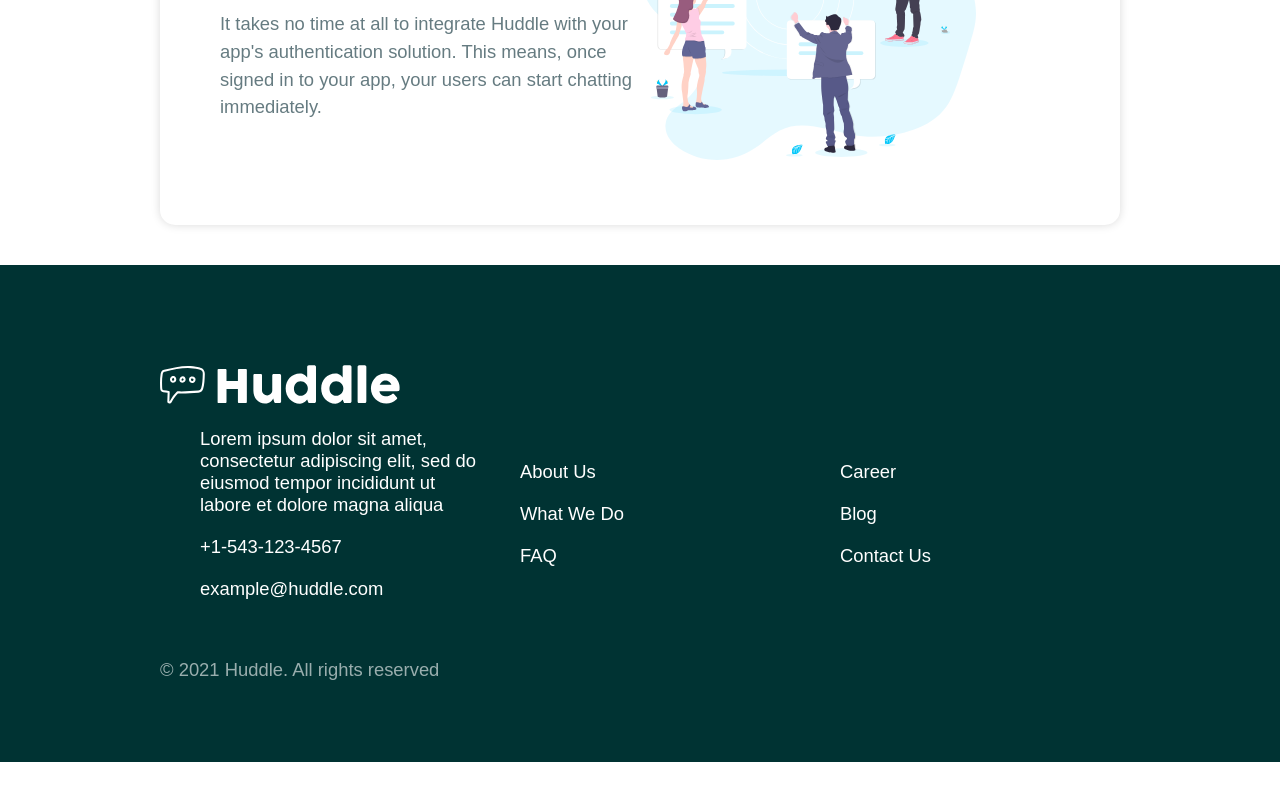
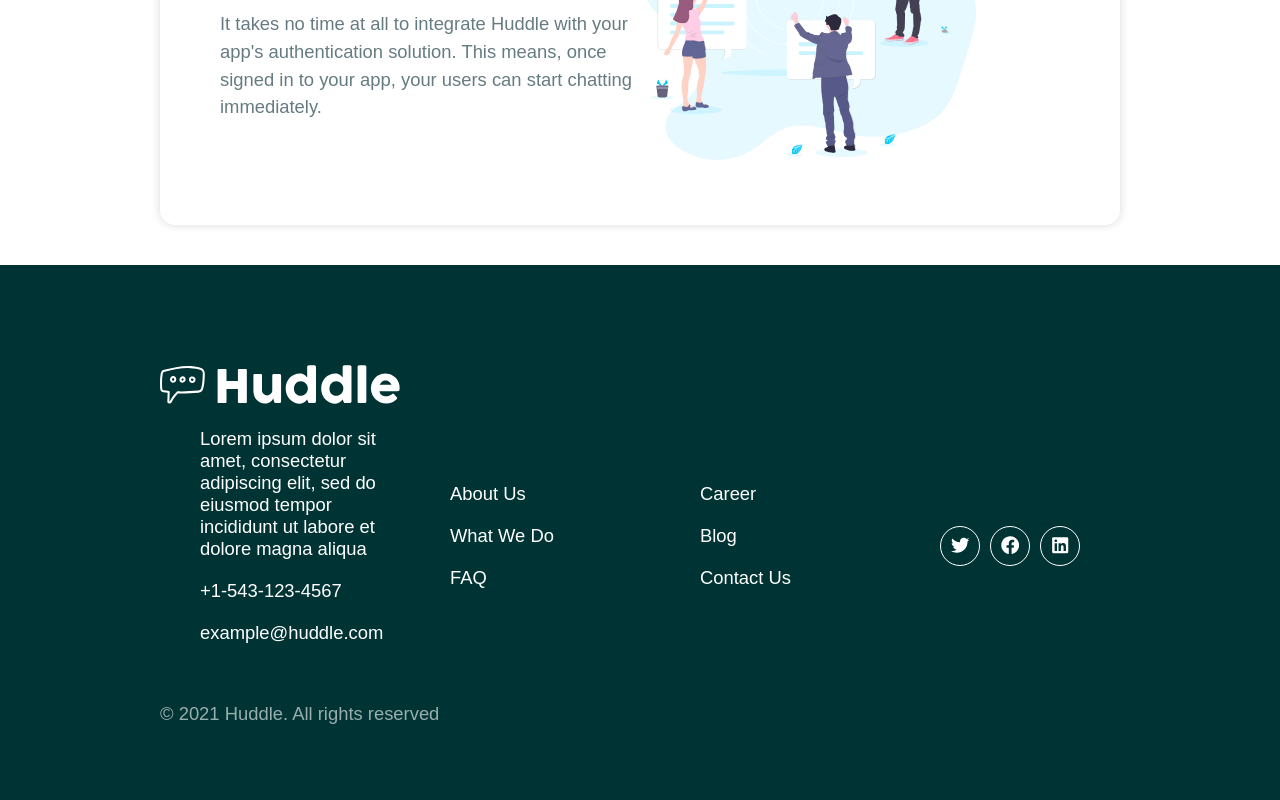
Before and after one commit to JigneshWorld/react-styled-components-example, a React (Create React App) app: page / in a window 1280 px wide. Shown: the part 1488-2288 px from the top of the page. Before the commit the page ends 2250 px from the top, so only its background shows below. Built offline with nearby package versions, Linux system fonts and the light colour scheme.

Commit message:
feat: social icons and styled social icons

```diff
--- a/package.json
+++ b/package.json
@@ -8,6 +8,7 @@
     "@testing-library/user-event": "^13.5.0",
     "react": "^17.0.2",
     "react-dom": "^17.0.2",
+    "react-icons": "^4.3.1",
     "react-scripts": "5.0.0",
     "styled-components": "^5.3.3",
     "web-vitals": "^2.1.4"
--- a/src/components/Footer.js
+++ b/src/components/Footer.js
@@ -1,7 +1,7 @@
 import { Container } from "./styles/Container.styled";
 import { Flex } from './styles/Flex.styled'
 import { StyledFooter } from './styles/Footer.styled'
-
+import SocialIcons from "./SocialIcons";
 
 function Footer() {
     return (
@@ -29,7 +29,7 @@ function Footer() {
                         <li>Blog</li>
                         <li>Contact Us</li>
                     </ul>
-                    {/* <SocialIcons /> */}
+                    <SocialIcons />
                 </Flex>
                 <p>&copy; 2021 Huddle. All rights reserved</p>
             </Container>
--- /dev/null
+++ b/src/components/SocialIcons.js
@@ -0,0 +1,30 @@
+import { FaTwitter, FaFacebook, FaLinkedin } from 'react-icons/fa'
+import { StyledSocialIcons } from './styles/SocialIcons.styled';
+
+
+function SocialIcons() {
+    return (
+        <StyledSocialIcons>
+
+            <li>
+                <a href='https://twitter.com'>
+                    <FaTwitter />
+                </a>
+            </li>
+            <li>
+                <a href='https://facebook.com'>
+                    <FaFacebook />
+                </a>
+            </li>
+            <li>
+                <a href='https://linkedin.com'>
+                    <FaLinkedin />
+                </a>
+            </li>
+
+        </StyledSocialIcons>
+    );
+}
+
+
+export default SocialIcons;
--- /dev/null
+++ b/src/components/styles/SocialIcons.styled.js
@@ -0,0 +1,24 @@
+import styled from "styled-components";
+
+export const StyledSocialIcons = styled.div`
+    display: flex;
+    align-items: center;
+    justify-content: center;
+
+    li {
+        list-style: none;
+    }
+
+    a {
+        border: 1px solid #fff;
+        border-radius: 50%;
+        color: #fff;
+        display: inline-flex;
+        align-items: center;
+        justify-content: center;
+        margin-right: 10px;
+        height: 40px;
+        width: 40px;
+        text-decoration: none;
+    }
+`
```
Also changed, not shown: 1 other file (tests, documents, lock files or other folders).
